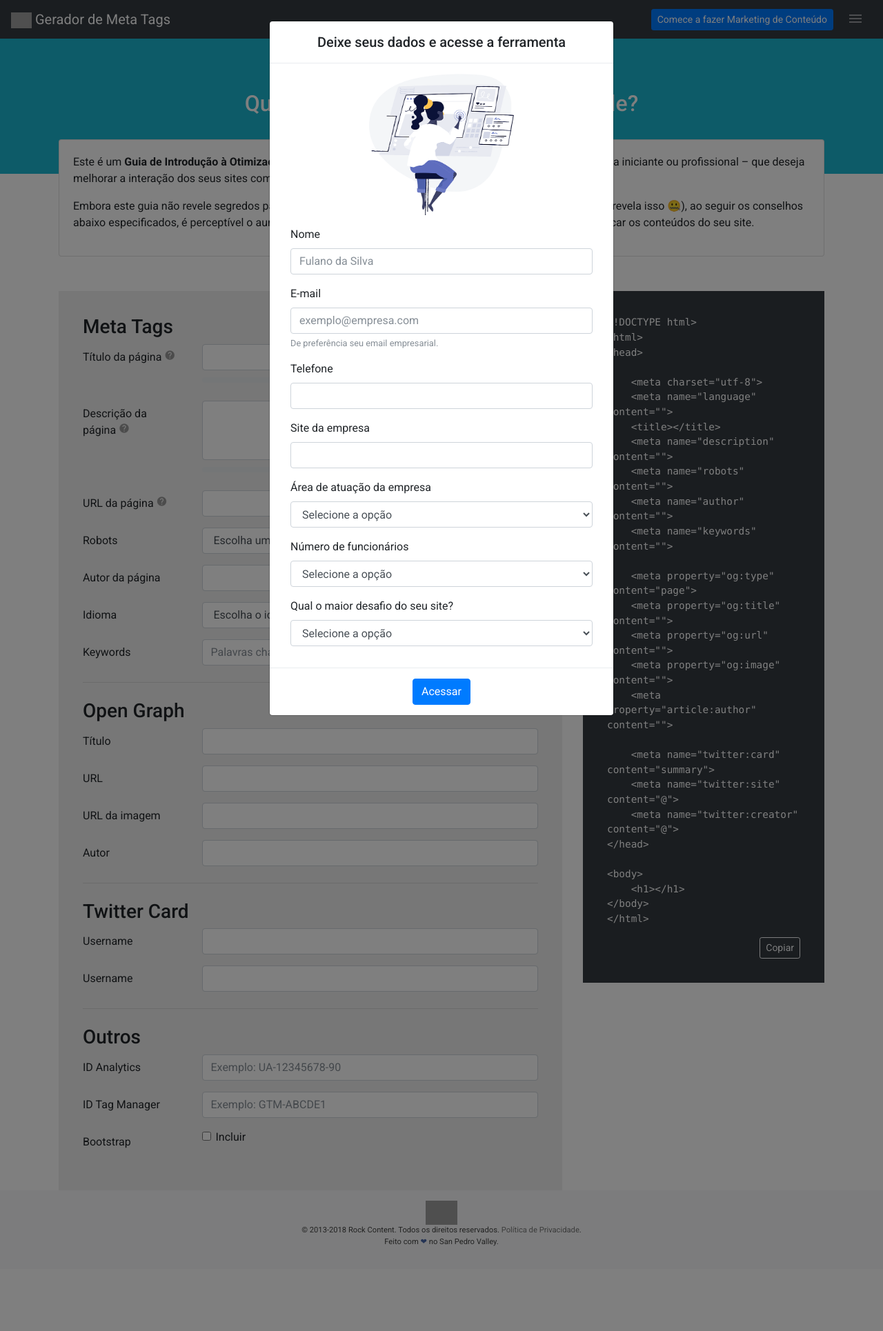
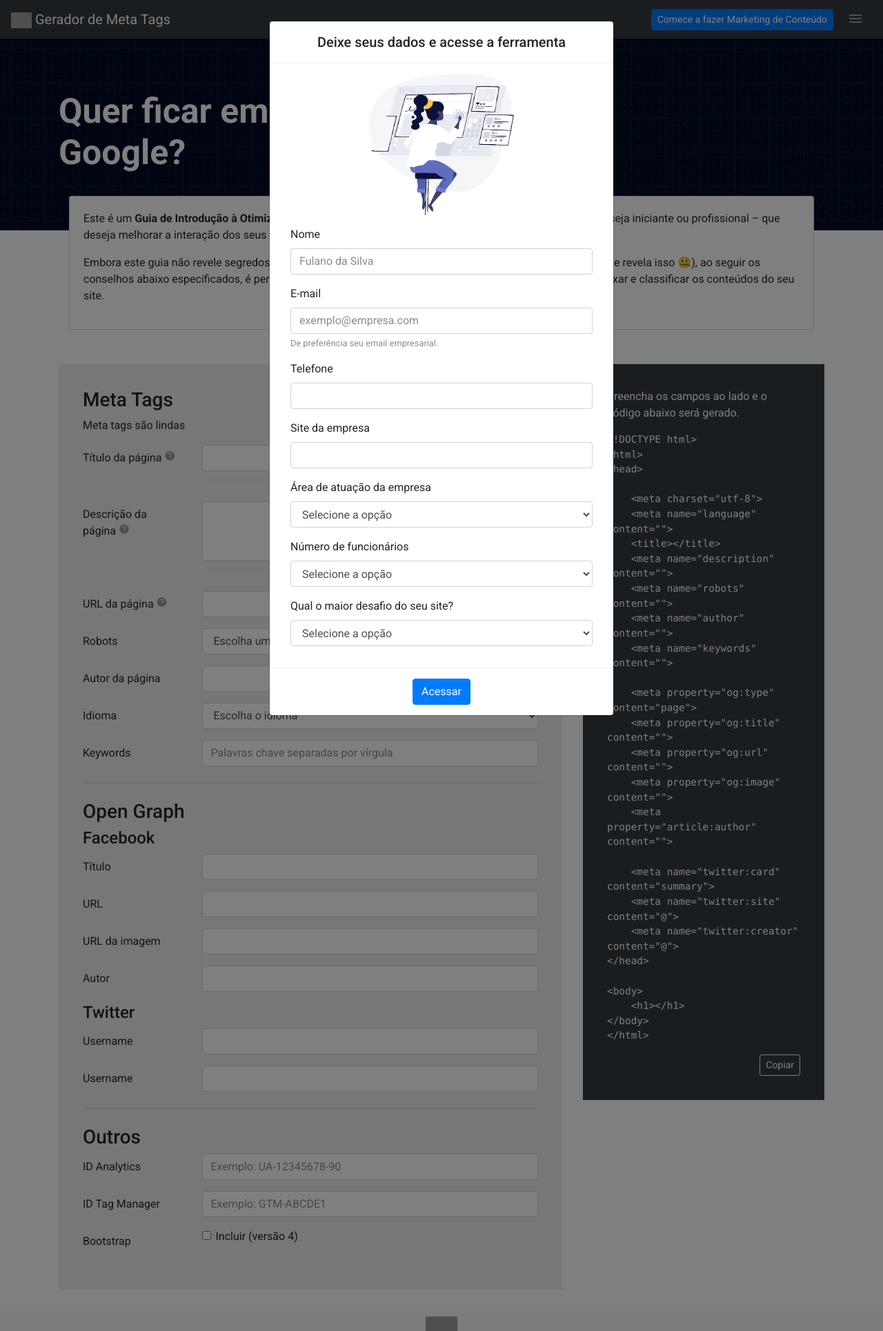
Before and after one commit to ggrossi/tag-gen-app, a PHP site: page / in a window 1280 px wide. Shown: the whole page at 69% size. Run offline with PHP 8.4, Linux system fonts and the light colour scheme; some libraries are stand-ins or nearby versions; grey boxes are pictures that could not be loaded.

Commit message:
Alterações pequenas

```diff
--- a/cabecalho.php
+++ b/cabecalho.php
@@ -1,7 +1,7 @@
 <section class="header">
-	<div class="container-fluid text-center">
+	<div class="container">
 		<div class="row">
-			<div class="col">
+			<div class="col-12 col-md-8">
 				<h2>Quer ficar em primeiro lugar no Google?</h2>
 			</div>
 		</div>
@@ -10,10 +10,12 @@
 
 	<div class="row" style="margin: -50px 0 50px 0;">
 		<div class="container">
-			<div class="card">
-				<div class="card-body">
-					<p>Este é um <strong>Guia de Introdução à Otimização para Motores de Busca</strong>, o qual visa ajudar qualquer indivíduo – seja iniciante ou profissional – que deseja melhorar a interação dos seus sites com os utilizadores e com o motor de busca da Google.</p>
-					<p>Embora este guia não revele segredos para atingir automaticamente o primeiro lugar na busca (nem o Google revela isso 🤐), ao seguir os conselhos abaixo especificados, é perceptível o aumento drástico da capacidade de rastrear (<em>crawling</em>), indexar e classificar os conteúdos do seu site.</p>
+			<div class="col-12">
+				<div class="card">
+					<div class="card-body">
+						<p>Este é um <strong>Guia de Introdução à Otimização para Motores de Busca</strong>, o qual visa ajudar qualquer indivíduo – seja iniciante ou profissional – que deseja melhorar a interação dos seus sites com os utilizadores e com o motor de busca da Google.</p>
+						<p>Embora este guia não revele segredos para atingir automaticamente o primeiro lugar na busca (nem o Google revela isso 🤐), ao seguir os conselhos abaixo especificados, é perceptível o aumento drástico da capacidade de rastrear (<em>crawling</em>), indexar e classificar os conteúdos do seu site.</p>
+					</div>
 				</div>
 			</div>
 		</div>
--- a/css/custom.css
+++ b/css/custom.css
@@ -65,9 +65,14 @@ pre {
 }
 
 .header {
-	background: #1bb7d0;
-	color: #FFF;
+	background: URL(../img/bgg.png) center;
+	color: white !important;
 	padding: 75px 0;
+}
+
+h2 {
+	font-size: 50px !important;
+	font-weight: 700 !important;
 }
 
 .logo {
--- a/generator.php
+++ b/generator.php
@@ -4,10 +4,12 @@
 
 			<h3>Meta Tags</h3>
 
+			<p>Meta tags são lindas</p>
+
 			<div class="form-group row">
 				<label for="title-input" class="col-sm-3 col-form-label">
 					Título da página
-					<a data-toggle="collapse" href="#title" aria-expanded="false" aria-controls="title"><i class="material-icons">help</i></a>
+					<a data-toggle="collapse" href="#title" aria-expanded="false" aria-controls="title"><i class="material-icons" data-toggle="tooltip" data-placement="top" title="O que escrever aqui?">help</i></a>
 				</label>
 				<div class="col-sm-9">
 					<input type="text" class="form-control" id="title-input" placeholder="" maxlength="100">
@@ -352,6 +354,8 @@
 
 			<h3>Open Graph</h3>
 
+			<h4>Facebook</h4>
+
 			<div class="form-group row">
 				<label for="exampleFormControlInput1" class="col-sm-3 col-form-label">Título</label>
 				<div class="col-sm-9">
@@ -390,8 +394,7 @@
 				</div>
 			</div>
 
-			<hr class="my-4">
-			<h3>Twitter Card</h3>
+			<h4>Twitter</h4>
 
 			<div class="form-group row">
 				<label for="exampleFormControlInput1" class="col-sm-3 col-form-label">Username</label>
@@ -429,8 +432,7 @@
 				<div class="col-sm-9">
 					<div class="form-checkbox">
 						<label class="form-check-label">
-							<input class="form-check-input" type="checkbox" id="bootstrap-check">
-							Incluir
+							<input class="form-check-input" type="checkbox" id="bootstrap-check"> Incluir (versão 4)
 						</label>
 					</div>
 				</div>
@@ -442,9 +444,14 @@
 
 <div class="col-12 col-sm-4">
 	<div id="user-data" class="content-box bg-dark text-white">
+		<p>Preencha os campos ao lado e o código abaixo será gerado.</p>
 		<pre><code id="code-copy" class="language-html" data-lang="html"><?php include 'code.php'; ?></code></pre>
 		<div class="text-right">
-			<a href="#" class="btn btn-outline-light btn-sm" id="copy-code-btn">Copiar</a>
+			<a href="#" class="btn btn-outline-light btn-sm" id="copy-code-btn" data-toggle="tooltip" data-placement="top" title="Copiar para a área de trabalho">Copiar</a>
 		</div>
 	</div>
 </div>
+
+<div class="col-12 col-sm-4">
+	&nbsp;
+</div>
--- a/header.php
+++ b/header.php
@@ -1,25 +1,26 @@
 <head>
 	<meta charset="utf-8">
 	<title>Gerador de Meta Tags</title>
-	<meta name="description" content="Conheça a ferramenta gratuita e online que te ajudará na criação das meta tags do seu site. Preparar uma página otimizada para SEO agora ficou fácil! Pronta para buscadores como o Google e redes sociais como o Facebook!">
+	<meta name="description" content="Saiba o que é necessário para ficar em primeiro lugar no Google! Conheça a ferramenta que te ajudará a preparar as meta tags de uma página otimizada para SEO.">
 	<meta name="robots" content="index, follow">
 	<meta name="author" content="Rock Content">
+	<meta name="keywords" content="meta tags">
 
 	<!-- Favicon -->
 	<link rel="icon" href="img/favicon.png">
 
 	<!-- OpenGraph -->
-	<meta property="og:title" content="Gerador de Meta Tags"/>
-	<meta property="og:description" content="descricao da ferramenta"/>
-	<meta property="og:type" content=""/>
-	<meta property="og:url" content="url da ferramenta"/>
+	<meta property="og:title" content="O Gerador de Meta Tags, uma ferramenta Rock Content"/>
+	<meta property="og:description" content="Saiba o que é necessário para ficar em primeiro lugar no Google! Conheça a ferramenta que te ajudará a preparar as meta tags de uma página otimizada para SEO."/>
+	<meta property="og:type" content="page"/>
+	<meta property="og:url" content="http://ferramentas.rockcontent.com/gerador-de-meta-tags/"/>
 	<meta property="og:image" content="url da imagem de og"/>
 
 	<!-- Twitter Card -->
 	<meta name="twitter:card" content="product">
 	<meta name="twitter:site" content="@rockcontent">
-	<meta name="twitter:title" content="Gerador de Meta Tags">
-	<meta name="twitter:description" content="descricao da ferramenta">
+	<meta name="twitter:title" content="O Gerador de Meta Tags, uma ferramenta Rock Content">
+	<meta name="twitter:description" content="Saiba o que é necessário para ficar em primeiro lugar no Google! Conheça a ferramenta que te ajudará a preparar as meta tags de uma página otimizada para SEO.">
 	<meta name="twitter:image" content="url da imagem pro twitter">
 
 	<!-- Custom Plugins -->
--- a/nav.php
+++ b/nav.php
@@ -4,28 +4,14 @@
       <div class="container-fluid">
         <div class="row align-items-center">
 
-          <div class="col-12 col-sm-4">
+          <div class="col-12 col-sm-5 col-md-5">
             <h5 class="text-white">Ferramentas Rock Content</h5>
             <p>
               <span class="text-muted">Conheça <strong>outras ferramentas</strong> na nossa <a href="http://rockcontent.com/ferramentas-de-marketing" target="_blank">Central de Aplicativos <i class="material-icons" style="font-size: 0.9rem;">open_in_new</i></a> e aprimore suas ações de marketing agora mesmo. Confira também os materiais relacionados com essa ferramenta logo ao lado.</span>
             </p>
           </div>
 
-          <div class="col-12 col-sm">
-            <p>
-              &nbsp;
-            </p>
-          </div>
-
-          <div class="col-12 col-sm">
-            <p>
-              <a href="#" target="_blank"><i class="material-icons" style="font-size: 0.9rem;">build</i> Gerador de Assuntos de Email</a><br>
-              <a href="#" target="_blank"><i class="material-icons" style="font-size: 0.9rem;">build</i> Calculadora de Conversões</a><br>
-              <a href="https://www.maquinadetitulos.com.br" target="_blank"><i class="material-icons" style="font-size: 0.9rem;">build</i> Máquina de Títulos</a>
-            </p>
-          </div>
-
-          <div class="col-12 col-sm">
+          <div class="col-12 col-sm-3 offset-sm-1 col-md-3 offset-md-1">
             <p>
               <a href="https://marketingdeconteudo.com/meta-tags-para-redes-sociais/" target="_blank"><i class="material-icons" style="font-size: 0.9rem;">short_text</i> Meta Tags para Redes Sociais</a><br>
               <a href="https://marketingdeconteudo.com/meta-description/" target="_blank"><i class="material-icons" style="font-size: 0.9rem;">short_text</i> Tudo sobre Meta Description</a><br>
@@ -33,7 +19,7 @@
             </p>
           </div>
 
-          <div class="col-12 col-sm">
+          <div class="col-12 col-sm-3 col-md-3">
             <p>
               <a href="https://materiais.rockcontent.com/guia-seo-rockcontent" target="_blank"><i class="material-icons" style="font-size: 0.9rem;">library_books</i> SEO 2.0: O Guia Definitivo</a><br>
               <a href="http://materiais.rockcontent.com/guia-definitivo-blog-corporativo" target="_blank"><i class="material-icons" style="font-size: 0.9rem;">library_books</i> Guia do Blog Corporativo</a><br>
```
Also changed, not shown: img/bgg.png (added), img/google.png (added), img/teste.gif (added).
